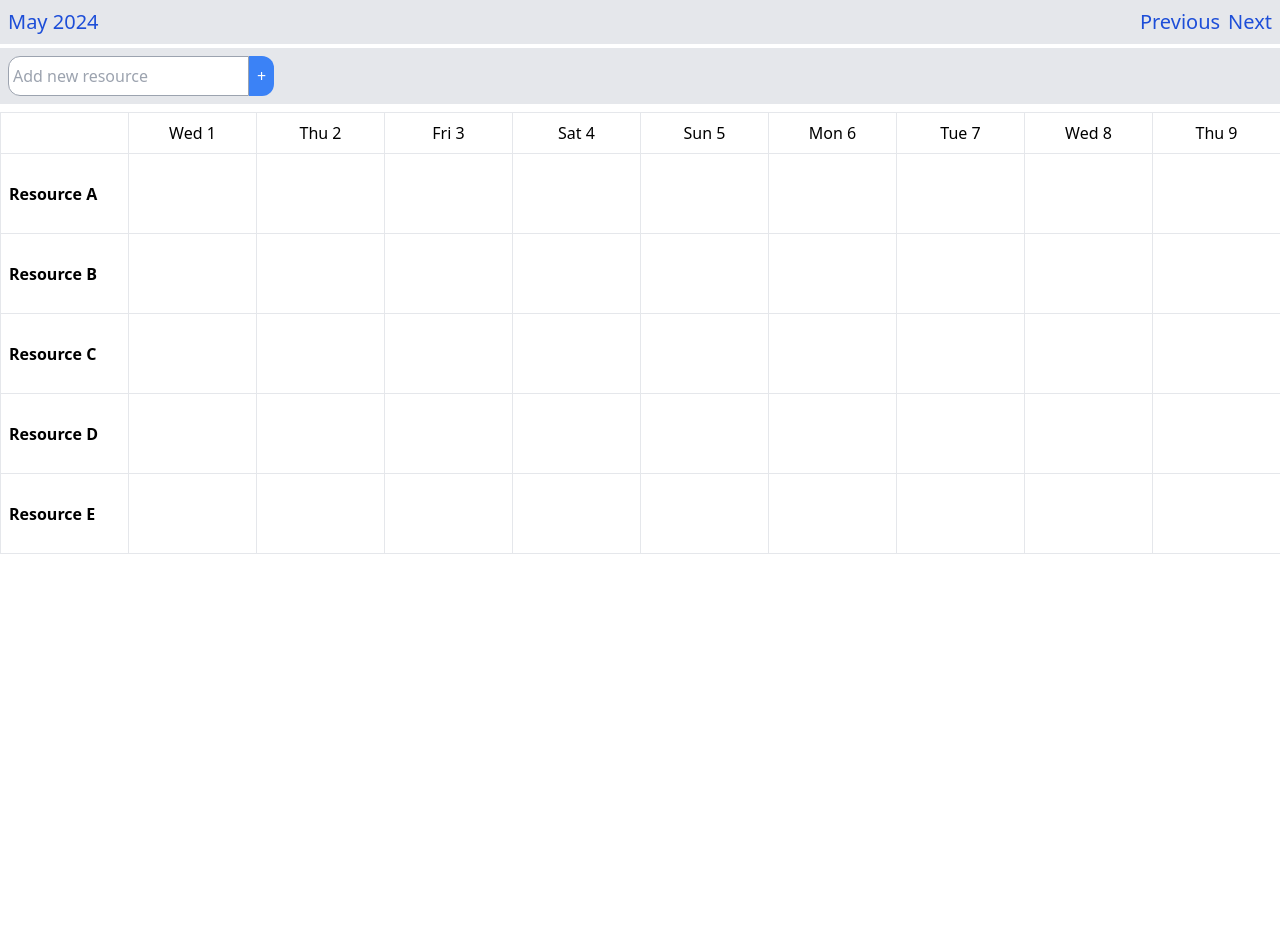
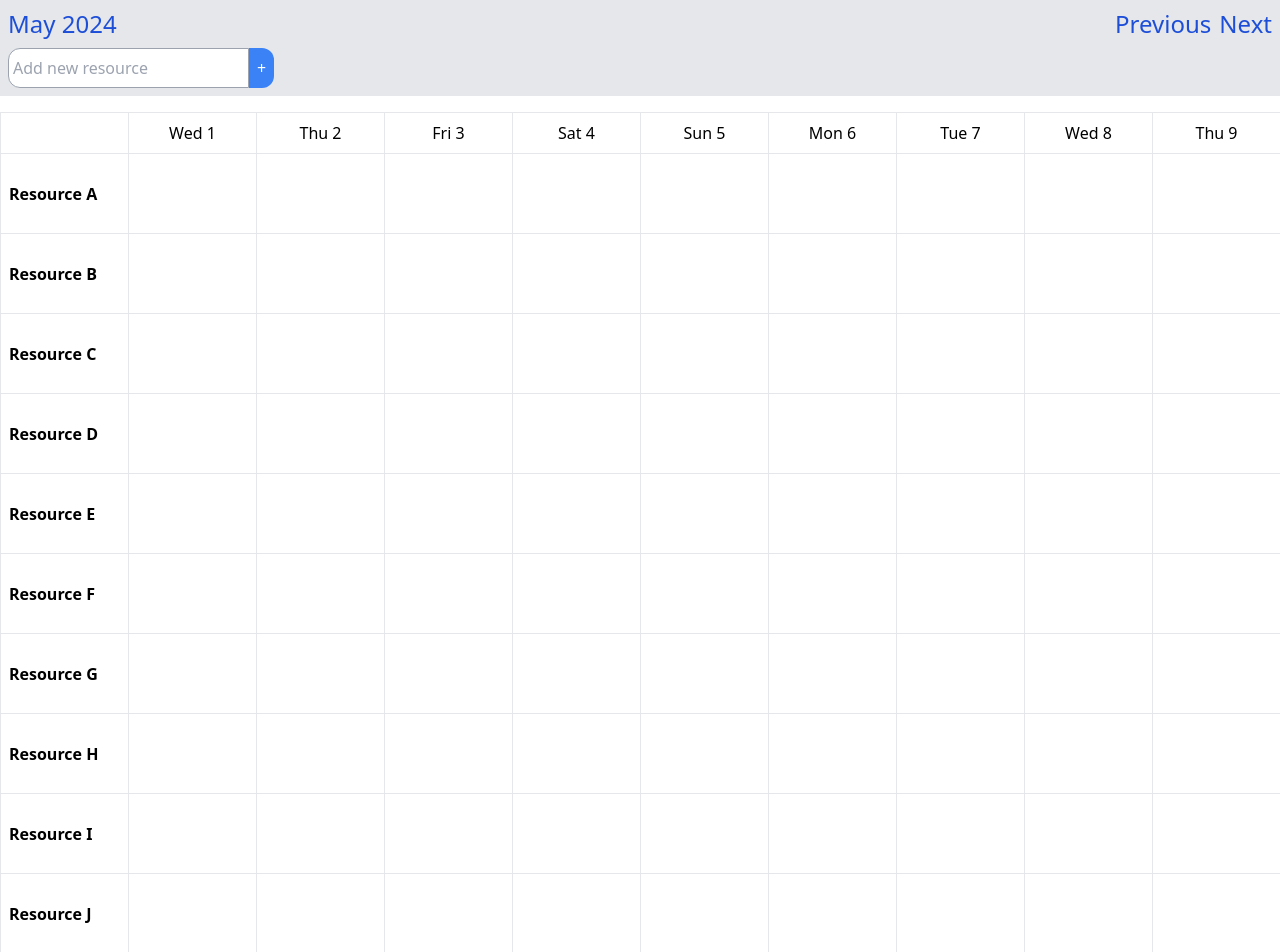
Before and after one commit to Jay-agg/mobiscroll, a React (Vite) app: page / in a window 1280 px wide. Before the commit the page ends 800 px from the top, so only its background shows below. Built offline with nearby package versions, Linux system fonts and the light colour scheme.

Commit message:
ui changes

```diff
--- a/src/components/Month.jsx
+++ b/src/components/Month.jsx
@@ -55,7 +55,18 @@ const Month = () => {
     const savedResources = localStorage.getItem("resources");
     return savedResources
       ? JSON.parse(savedResources)
-      : ["Resource A", "Resource B", "Resource C", "Resource D", "Resource E"];
+      : [
+          "Resource A",
+          "Resource B",
+          "Resource C",
+          "Resource D",
+          "Resource E",
+          "Resource F",
+          "Resource G",
+          "Resource H",
+          "Resource I",
+          "Resource J",
+        ];
   });
 
   const [newResource, setNewResource] = useState("");
@@ -257,7 +268,7 @@ const Month = () => {
 
   return (
     <div className="w-screen" onMouseUp={handleMouseUp}>
-      <div className="bg-gray-200 w-full text-blue-700 flex justify-between text-xl p-2 absolute left-0 top-0 z-20">
+      <div className="bg-gray-200 w-full text-blue-700 flex justify-between text-2xl p-2 absolute left-0 top-0 z-20">
         <div>
           {monthNames[currentMonth]} {currentYear}
         </div>
@@ -270,7 +281,7 @@ const Month = () => {
       </div>
       <form
         onSubmit={handleAddResource}
-        className="absolute left-0 top-12 z-20 flex p-2 bg-gray-200 w-full"
+        className="absolute left-0 top-10 z-20 flex p-2 bg-gray-200 w-full"
       >
         <input
           type="text"
```
